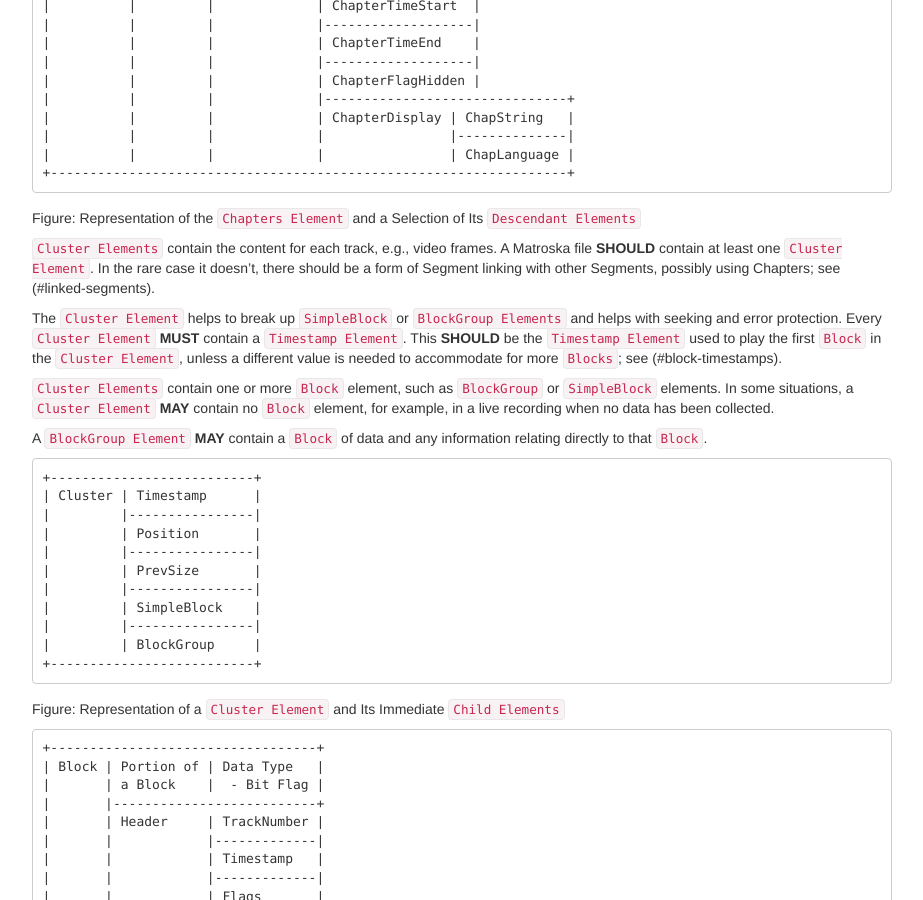
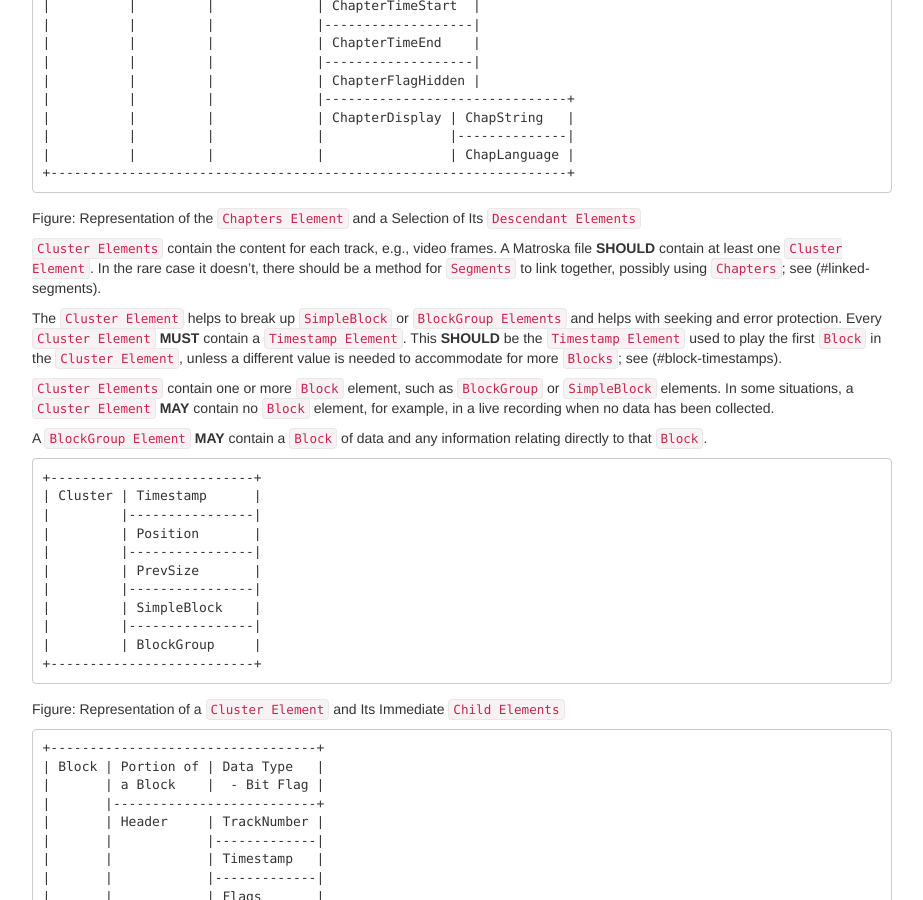
Before and after one commit to ietf-wg-cellar/matroska-specification, a Jekyll site: the page built from diagram.md, in a window 1280 px wide and 900 px high, scrolled down 3397 px. Shown: the whole window, without its empty margins (273-1196 px from the left). Built offline with Jekyll 4.4.1, drawn with Linux system fonts in a browser that asks for light colours; our own code applies the rules of GitHub Pages for plain Markdown files.

Commit message:
[editorial] reword segment linking with no Cluster

```diff
--- a/diagram.md
+++ b/diagram.md
@@ -205,7 +205,8 @@ Figure: Representation of the `Chapters Element` and a Selection of Its `Descend
 
 `Cluster Elements` contain the content for each track, e.g., video frames. A Matroska file
 **SHOULD** contain at least one `Cluster Element`.
-In the rare case it doesn't, there should be a form of Segment linking with other Segments, possibly using Chapters; see (#linked-segments).
+In the rare case it doesn't, there should be a method for `Segments` to link
+together, possibly using `Chapters`; see (#linked-segments).
 
 The `Cluster Element` helps to break up
 `SimpleBlock` or `BlockGroup Elements` and helps with seeking and error protection.
```
